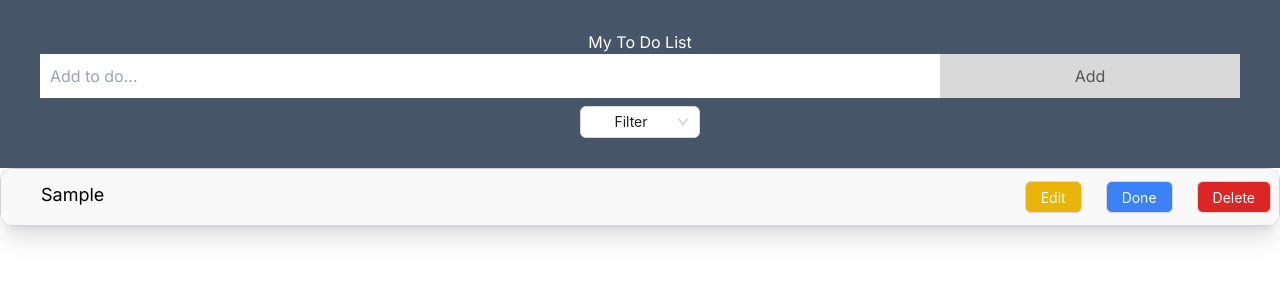
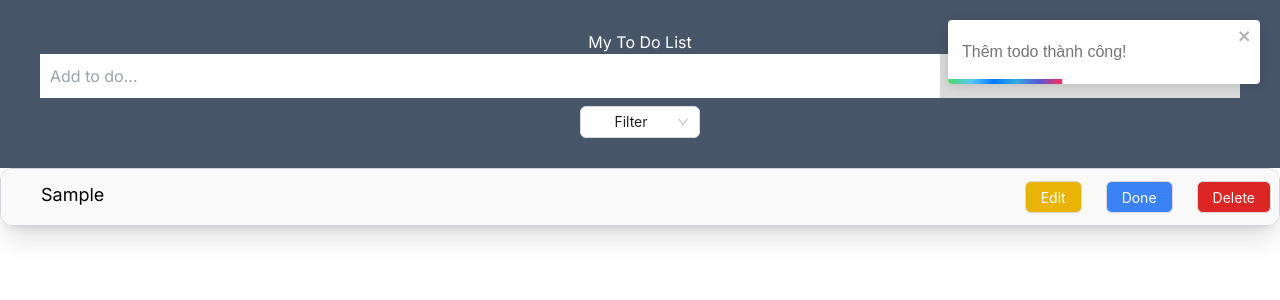
Before and after one commit to timmyokvip/next-type-todo-app, a Next.js app: page / in a window 1280 px wide. Both pictures are taken after typing "Sample" into the empty fields and a click on the button "Add". Shown: the top 300 px of the page. Built offline with nearby package versions, Linux system fonts and the light colour scheme.

Commit message:
success crud todo app

```diff
--- a/package.json
+++ b/package.json
@@ -14,6 +14,7 @@
     "next": "13.5.6",
     "react": "^18",
     "react-dom": "^18",
+    "react-toastify": "^9.1.3",
     "uuid": "^9.0.1"
   },
   "devDependencies": {
--- a/src/app/globals.css
+++ b/src/app/globals.css
@@ -117,3 +117,14 @@ input {
 .addBtn:hover {
   background-color: #bbb;
 }
+
+.editBtn {
+  padding: 10px;
+  width: 25%;
+  float: left;
+  text-align: center;
+  font-size: 16px;
+  cursor: pointer;
+  transition: 0.3s;
+  border-radius: 0;
+}
--- a/src/app/page.tsx
+++ b/src/app/page.tsx
@@ -1,4 +1,5 @@
 import Todo from "@/component/Todo/Todo";
+import "react-toastify/dist/ReactToastify.css";
 
 export default function Home() {
   return (
--- /dev/null
+++ b/src/component/HeaderTodo/HeaderTodo.tsx
@@ -0,0 +1,53 @@
+"use client";
+import { Select } from "antd";
+import React from "react";
+
+interface Props {
+  newTodo: string;
+  setNewTodo: React.Dispatch<React.SetStateAction<string>>;
+  edit: boolean;
+  addTodo: () => void;
+  updateTodo: () => void;
+}
+
+const HeaderTodo = (props: Props) => {
+  const { newTodo, setNewTodo, edit, addTodo, updateTodo } = props;
+  return (
+    <div id="myDIV" className="header bg-slate-600 text-white">
+      <h2>My To Do List </h2>
+      <input
+        className="text-black"
+        type="text"
+        id="myInput"
+        placeholder="Add to do..."
+        value={newTodo}
+        onChange={(e) => setNewTodo(e.target.value)}
+      />
+      {edit === false ? (
+        <button className="addBtn" onClick={() => addTodo()}>
+          Add
+        </button>
+      ) : (
+        <button
+          className="editBtn bg-yellow-500 text-white"
+          onClick={() => updateTodo()}
+        >
+          Update
+        </button>
+      )}
+
+      <Select
+        defaultValue="Filter"
+        className="mt-2"
+        style={{ width: 120 }}
+        options={[
+          { value: "all", label: "All" },
+          { value: "pending", label: "Pending" },
+          { value: "done", label: "Done" },
+        ]}
+      />
+    </div>
+  );
+};
+
+export default HeaderTodo;
--- a/src/component/Todo/Todo.tsx
+++ b/src/component/Todo/Todo.tsx
@@ -1,43 +1,58 @@
 "use client";
 import React, { FC, useEffect, useState } from "react";
-import { Button, Select } from "antd";
-// import TableTodo from "../TableTodo/TableTodo";
+import TodoItem from "../TodoItem/TodoItem";
 import { v4 as uuidv4 } from "uuid";
+import { ToastContainer, toast } from "react-toastify";
+import HeaderTodo from "../HeaderTodo/HeaderTodo";
 
-interface TodoItem {
+export interface TodoItems {
   id: string;
   task: string;
   completed: boolean;
 }
 
 const Todo: FC = () => {
-  const [todo, setTodo] = useState<TodoItem[]>([]);
+  const [todo, setTodo] = useState<TodoItems[]>([]);
   const [newTodo, setNewTodo] = useState<string>("");
   const [edit, setEdit] = useState<boolean>(false);
-  const [getTodo, setGetTodo] = useState<null | {}>();
+  const [idEdit, setIdEdit] = useState<string | number>("");
 
   const addTodo = () => {
     if (newTodo !== "") {
       const newId = uuidv4();
-      const newTodoItem: TodoItem = {
+      const newTodoItem: TodoItems = {
         id: newId,
         task: newTodo,
         completed: false,
       };
       setTodo([...todo, newTodoItem]);
       setNewTodo("");
+      toast("Thêm todo thành công!");
+    } else {
+      toast.warning("Vui lòng nhập todo!");
     }
   };
 
   const editTodo = (id: string | number, item: string) => {
     setNewTodo(item);
-    // console.log(item);
-    console.log(newTodo);
+    setIdEdit(id);
     setEdit(true);
   };
 
   const updateTodo = () => {
-    const updatedTodos = todo.find((item) => {});
+    if (newTodo === "") {
+      return toast.warning("Không được để trống!");
+    }
+    if (idEdit) {
+      setTodo((prevTasks) => {
+        const updatedTodos: any = prevTasks.find((task) => task.id === idEdit);
+        updatedTodos.task = newTodo;
+        return [...prevTasks];
+      });
+    }
+    setNewTodo("");
+    setEdit(false);
+    toast.success("Sửa todo thành công!");
   };
 
   const doneTodo = (id: string | number) => {
@@ -53,84 +68,27 @@ const Todo: FC = () => {
   const deleteTodo = (id: string | number) => {
     const updatedTodos = todo.filter((todo) => todo.id !== id);
     setTodo(updatedTodos);
+    toast.info("Xóa todo thành công!");
+    setNewTodo("");
+    setEdit(false);
   };
 
   return (
     <div>
-      <div id="myDIV" className="header bg-slate-600 text-white">
-        <h2>My To Do List </h2>
-        <input
-          className="text-black"
-          type="text"
-          id="myInput"
-          placeholder="Add to do..."
-          value={newTodo}
-          onChange={(e) => setNewTodo(e.target.value)}
-        />
-        {edit === false ? (
-          <button className="addBtn" onClick={() => addTodo()}>
-            Add
-          </button>
-        ) : (
-          <button className="addBtn" onClick={() => updateTodo()}>
-            Update
-          </button>
-        )}
-        <Select
-          defaultValue="Filter"
-          className="mt-2"
-          style={{ width: 120 }}
-          options={[
-            { value: "all", label: "All" },
-            { value: "pending", label: "Pending" },
-            { value: "done", label: "Done" },
-          ]}
-        />
-      </div>
-      <ul
-        id="myUL "
-        className="w-[1280px] m-auto border border-gray-300 rounded-xl shadow-xl overflow-hidden"
-      >
-        {todo.map((item, index) => {
-          return (
-            <li
-              key={item.id}
-              className={
-                item.completed === true
-                  ? "flex justify-between checked"
-                  : "flex justify-between"
-              }
-            >
-              {item.task}
-              <div>
-                <Button
-                  className="bg-yellow-500 text-white"
-                  onClick={() => editTodo(item.id, item.task)}
-                >
-                  Edit
-                </Button>
-                <Button
-                  className="bg-blue-500 text-white mx-6"
-                  onClick={() => doneTodo(item.id)}
-                >
-                  Done
-                </Button>
-                <Button
-                  className="text-white bg-red-600"
-                  onClick={() => deleteTodo(item.id)}
-                >
-                  Delete
-                </Button>
-              </div>
-            </li>
-          );
-        })}
-      </ul>
-      {/* <TableTodo
-        todoList={todoList}
-        setTodoList={setTodoList}
-        setTodo={setTodo}
-      /> */}
+      <HeaderTodo
+        newTodo={newTodo}
+        setNewTodo={setNewTodo}
+        edit={edit}
+        addTodo={addTodo}
+        updateTodo={updateTodo}
+      />
+      <TodoItem
+        todo={todo}
+        editTodo={editTodo}
+        doneTodo={doneTodo}
+        deleteTodo={deleteTodo}
+      />
+      <ToastContainer autoClose={3000} />
     </div>
   );
 };
--- /dev/null
+++ b/src/component/TodoItem/TodoItem.tsx
@@ -0,0 +1,61 @@
+"use client";
+import { Button } from "antd";
+import React, { FC } from "react";
+import { TodoItems } from "../Todo/Todo";
+
+interface Props {
+  todo: TodoItems[];
+  editTodo: (id: string | number, item: string) => void;
+  doneTodo: (id: string | number) => void;
+  deleteTodo: (id: string | number) => void;
+}
+
+const TodoItem = (props: Props) => {
+  const { todo, editTodo, doneTodo, deleteTodo } = props;
+
+  return (
+    <>
+      <ul
+        id="myUL "
+        className="w-[1280px] m-auto border border-gray-300 rounded-xl shadow-xl overflow-hidden"
+      >
+        {todo.map((item, index) => {
+          return (
+            <li
+              key={item.id}
+              className={
+                item.completed === true
+                  ? "flex justify-between checked"
+                  : "flex justify-between"
+              }
+            >
+              {item.task}
+              <div>
+                <Button
+                  className="bg-yellow-500 text-white"
+                  onClick={() => editTodo(item.id, item.task)}
+                >
+                  Edit
+                </Button>
+                <Button
+                  className="bg-blue-500 text-white mx-6"
+                  onClick={() => doneTodo(item.id)}
+                >
+                  Done
+                </Button>
+                <Button
+                  className="text-white bg-red-600"
+                  onClick={() => deleteTodo(item.id)}
+                >
+                  Delete
+                </Button>
+              </div>
+            </li>
+          );
+        })}
+      </ul>
+    </>
+  );
+};
+
+export default TodoItem;
```
Also changed, not shown: 1 other file (tests, documents, lock files or other folders).
